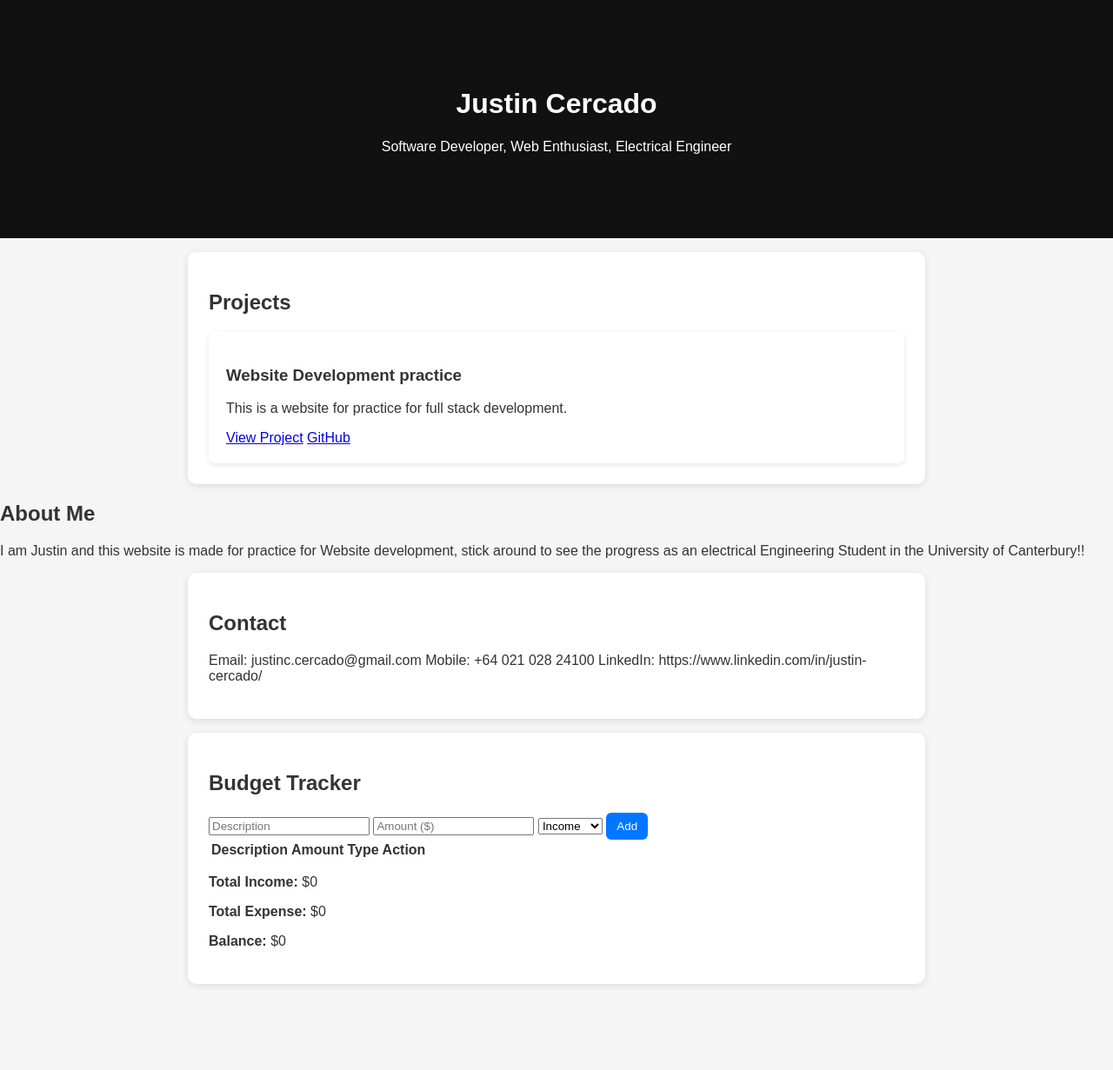
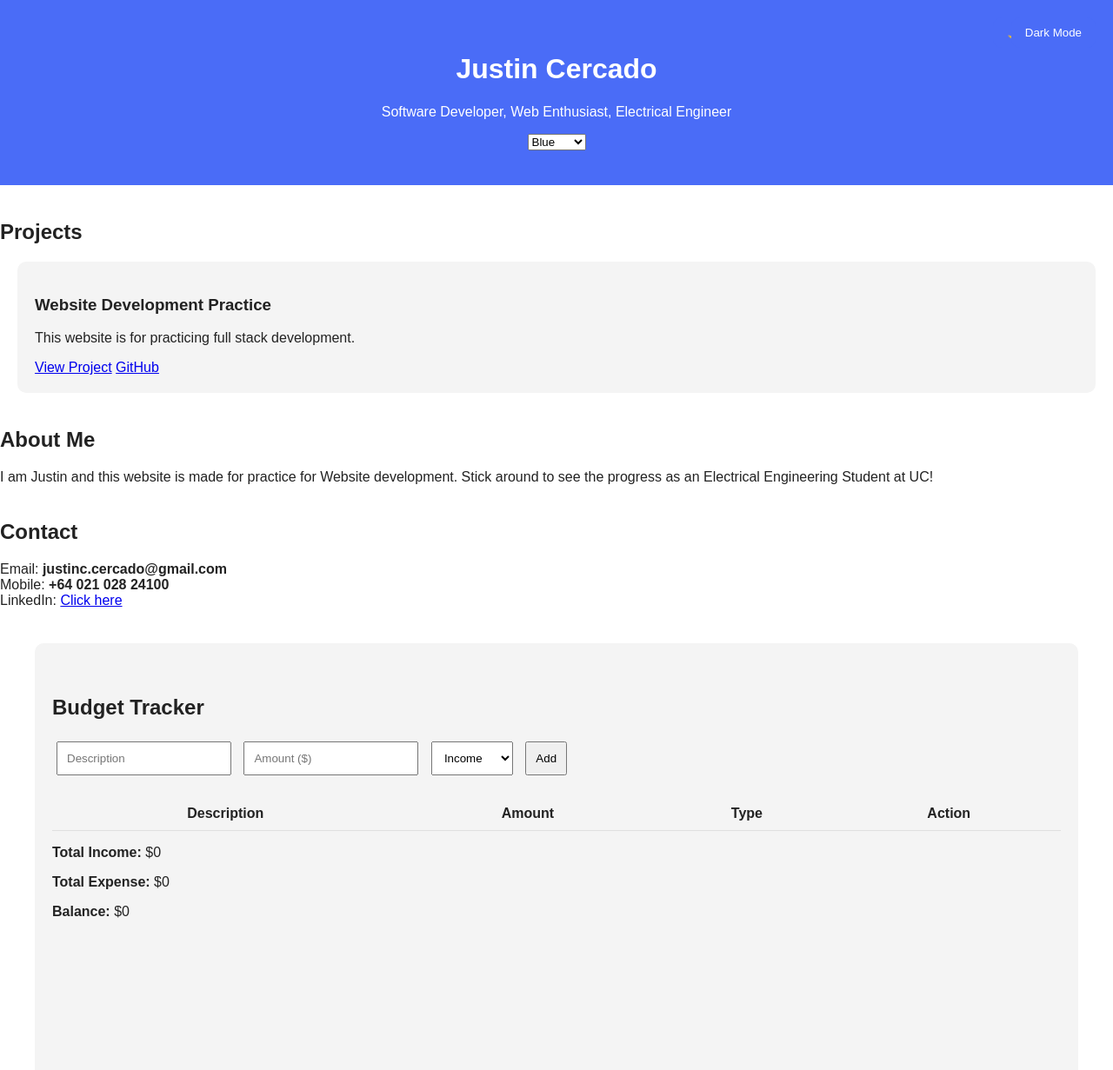
Before and after one commit to Boratching47/Portfolio-Web-Dev-Stats-Budgeting-Sheet, a plain HTML site: page index.html in a window 1280 px wide. Shown: the whole page at 87% size. Before the commit the page ends 1148 px from the top, so only its background shows below. Drawn offline with nearby package versions, Linux system fonts and the light colour scheme.

Commit message:
Updated HTML layout, added dark mode, theme selector, annimations ETC

```diff
--- a/index.html
+++ b/index.html
@@ -4,39 +4,59 @@
     <meta charset="UTF-8">
     <title>Justin Cercado | Portfolio</title>
     <link rel="stylesheet" href="styles.css">
+
+    <!-- Chart.js CDN -->
+    <script src="https://cdn.jsdelivr.net/npm/chart.js"></script>
 </head>
 <body>
 
 <header>
     <h1>Justin Cercado</h1>
     <p>Software Developer, Web Enthusiast, Electrical Engineer</p>
+
+    <!-- 🔵 Dark Mode + Theme Selector -->
+    <div class="theme-controls">
+        <button id="dark-toggle">🌙 Dark Mode</button>
+
+        <select id="theme-select">
+            <option value="#0077ff">Blue</option>
+            <option value="#ff5757">Red</option>
+            <option value="#4caf50">Green</option>
+            <option value="#8e44ad">Purple</option>
+            <option value="#ff9900">Orange</option>
+        </select>
+    </div>
 </header>
 
 <section id="projects">
     <h2>Projects</h2>
+
     <div class="project-card">
-            <h3>Website Development practice</h3>
-            <p>This is a website for practice for full stack development.</p>
+        <h3>Website Development Practice</h3>
+        <p>This website is for practicing full stack development.</p>
         <a href="#" target="_blank">View Project</a>
         <a href="#" target="_blank">GitHub</a>
     </div>
 </section>
 
-    </section id="about">
+<section id="about">
     <h2>About Me</h2>
-        <p>I am Justin and this website is made for practice for Website development, stick around to see the progress as an electrical Engineering Student in the University of Canterbury!!</p>
+    <p>I am Justin and this website is made for practice for Website development. Stick around to see the progress as an Electrical Engineering Student at UC!</p>
 </section>
 
 <section id="contact">
     <h2>Contact</h2>
-        <p>Email: justinc.cercado@gmail.com
-            Mobile: +64 021 028 24100
-            LinkedIn: https://www.linkedin.com/in/justin-cercado/
+    <p>
+        Email: <strong>justinc.cercado@gmail.com</strong><br>
+        Mobile: <strong>+64 021 028 24100</strong><br>
+        LinkedIn:
+        <a href="https://www.linkedin.com/in/justin-cercado/" target="_blank">Click here</a>
     </p>
 </section>
 
 <section id="budget">
     <h2>Budget Tracker</h2>
+
     <form id="budget-form">
         <input type="text" id="description" placeholder="Description" required>
         <input type="number" id="amount" placeholder="Amount ($)" required>
@@ -64,9 +84,16 @@
         <p><strong>Total Expense:</strong> $<span id="total-expense">0</span></p>
         <p><strong>Balance:</strong> $<span id="balance">0</span></p>
     </div>
+
+    <!-- 📊 Charts -->
+    <div class="charts">
+        <canvas id="pieChart"></canvas>
+        <canvas id="barChart"></canvas>
+    </div>
 </section>
 
-
+<!-- JS Logic -->
+<script src="script.js"></script>
 
 </body>
 </html>
--- a/script.js
+++ b/script.js
@@ -0,0 +1,124 @@
+// ---------- DARK MODE ----------
+const toggleBtn = document.createElement("button");
+toggleBtn.id = "dark-toggle";
+toggleBtn.textContent = "Dark Mode";
+document.body.appendChild(toggleBtn);
+
+toggleBtn.addEventListener("click", () => {
+  document.body.classList.toggle("dark");
+  toggleBtn.textContent =
+    document.body.classList.contains("dark") ? "Light Mode" : "Dark Mode";
+});
+
+// ---------- BUDGET SYSTEM ----------
+let entries = [];
+
+const form = document.getElementById("budget-form");
+const tableBody = document.querySelector("#budget-table tbody");
+
+const totalIncomeEl = document.getElementById("total-income");
+const totalExpenseEl = document.getElementById("total-expense");
+const balanceEl = document.getElementById("balance");
+
+// CHART ELEMENTS
+let incomeExpenseChart, pieChart;
+
+// ---------- ADD ENTRY ----------
+form.addEventListener("submit", (e) => {
+  e.preventDefault();
+
+  const desc = document.getElementById("description").value;
+  const amount = parseFloat(document.getElementById("amount").value);
+  const type = document.getElementById("type").value;
+
+  entries.push({ desc, amount, type });
+
+  updateTable();
+  updateSummary();
+  updateCharts();
+
+  form.reset();
+});
+
+// ---------- TABLE RENDER ----------
+function updateTable() {
+  tableBody.innerHTML = "";
+
+  entries.forEach((entry, index) => {
+    const row = document.createElement("tr");
+
+    row.innerHTML = `
+      <td>${entry.desc}</td>
+      <td>$${entry.amount}</td>
+      <td style="color:${entry.type === "income" ? "var(--income)" : "var(--expense)"}">
+        ${entry.type}
+      </td>
+      <td><button onclick="deleteEntry(${index})">Delete</button></td>
+    `;
+
+    tableBody.appendChild(row);
+  });
+}
+
+function deleteEntry(i) {
+  entries.splice(i, 1);
+  updateTable();
+  updateSummary();
+  updateCharts();
+}
+
+// ---------- SUMMARY ----------
+function updateSummary() {
+  const income = entries.filter(e => e.type === "income")
+                        .reduce((sum, e) => sum + e.amount, 0);
+
+  const expense = entries.filter(e => e.type === "expense")
+                         .reduce((sum, e) => sum + e.amount, 0);
+
+  totalIncomeEl.textContent = income;
+  totalExpenseEl.textContent = expense;
+  balanceEl.textContent = income - expense;
+}
+
+// ---------- CHARTS ----------
+function updateCharts() {
+  const income = entries.filter(e => e.type === "income")
+                        .reduce((sum, e) => sum + e.amount, 0);
+  const expense = entries.filter(e => e.type === "expense")
+                         .reduce((sum, e) => sum + e.amount, 0);
+
+  // PIE CHART
+  if (pieChart) pieChart.destroy();
+
+  pieChart = new Chart(document.getElementById("pie-chart"), {
+    type: "pie",
+    data: {
+      labels: ["Income", "Expense"],
+      datasets: [{
+        data: [income, expense],
+        backgroundColor: ["#2ecc71", "#e74c3c"],
+      }]
+    },
+    options: {
+      animation: { animateScale: true, animateRotate: true },
+    }
+  });
+
+  // BAR CHART
+  if (incomeExpenseChart) incomeExpenseChart.destroy();
+
+  incomeExpenseChart = new Chart(document.getElementById("bar-chart"), {
+    type: "bar",
+    data: {
+      labels: ["Income", "Expense"],
+      datasets: [{
+        data: [income, expense],
+        backgroundColor: ["#2ecc71", "#e74c3c"],
+      }]
+    },
+    options: {
+      responsive: true,
+      animation: { duration: 700, easing: "easeOutCubic" }
+    }
+  });
+}
--- a/styles.css
+++ b/styles.css
@@ -1,58 +1,114 @@
+/* ---------- THEME VARIABLES ---------- */
+:root {
+  --bg: #ffffff;
+  --text: #222;
+  --card: #f4f4f4;
+  --accent: #4a6cf7;
+  --income: #2ecc71;
+  --expense: #e74c3c;
+}
+
+/* DARK MODE */
+.dark {
+  --bg: #0f0f0f;
+  --text: #eaeaea;
+  --card: #1a1a1a;
+  --accent: #7ab2ff;
+}
+
+/* ---------- GLOBAL ---------- */
 body {
-    font-family:'Franklin Gothic Medium', 'Arial Narrow', Arial, sans-serif;
-    margin: 0;
-    padding: 0;
-    background: #f8f8f8;
-    color:#333
+  background: var(--bg);
+  color: var(--text);
+  font-family: Arial, sans-serif;
+  margin: 0;
+  padding: 0;
+  transition: background 0.3s, color 0.3s;
 }
 
 header {
-    text-align: center;
-    padding: 80px 20px;
-    background: #111;
-    color: white;
+  text-align: center;
+  padding: 40px;
+  background: var(--accent);
+  color: #fff;
 }
 
-section {
-  max-width: 800px;
-  margin: auto;
-  padding: 40px 20px;
+h2 {
+  margin-top: 40px;
 }
 
-.project-card {
-  background: white;
-  padding: 20px;
-  border-radius: 8px;
-  margin-top: 20px;
-  box-shadow: 0 2px 6px rgba(0,0,0,0.1);
-}
-
-body {
-  font-family: 'Poppins', sans-serif;
-  background-color: #f5f5f5;
-  color: #333;
-  margin: 0;
-  padding: 0;
-}
-
-section {
-  background: white;
-  margin: 1em auto;
-  padding: 1.5em;
-  border-radius: 10px;
-  max-width: 800px;
-  box-shadow: 0 2px 8px rgba(0,0,0,0.1);
-}
-
-button {
-  background-color: #0077ff;
+/* ---------- TOGGLE BUTTON ---------- */
+#dark-toggle {
+  position: fixed;
+  top: 20px;
+  right: 20px;
+  background: var(--accent);
   color: white;
   border: none;
-  border-radius: 6px;
-  padding: 8px 12px;
+  padding: 10px 16px;
+  border-radius: 10px;
   cursor: pointer;
 }
 
-button:hover {
-  background-color: #005fcc;
+/* ---------- PROJECT CARD ---------- */
+.project-card {
+  background: var(--card);
+  margin: 20px;
+  padding: 20px;
+  border-radius: 10px;
+  transition: transform 0.2s;
 }
+
+.project-card:hover {
+  transform: scale(1.03);
+}
+
+/* ---------- BUDGET TRACKER ---------- */
+#budget {
+  margin: 40px;
+  background: var(--card);
+  padding: 20px;
+  border-radius: 10px;
+}
+
+#budget-form input,
+#budget-form select,
+#budget-form button {
+  padding: 10px;
+  margin: 5px;
+}
+
+/* ---------- TABLE ---------- */
+table {
+  width: 100%;
+  border-collapse: collapse;
+  margin-top: 20px;
+}
+
+th, td {
+  padding: 10px;
+  border-bottom: 1px solid #5552;
+}
+
+/* ---------- CHARTS ---------- */
+#charts {
+  display: flex;
+  flex-wrap: wrap;
+  gap: 30px;
+  margin-top: 30px;
+}
+
+.chart-box {
+  background: var(--card);
+  padding: 20px;
+  border-radius: 15px;
+  width: 45%;
+  min-width: 300px;
+  animation: fadeIn 0.7s ease;
+}
+
+/* Fade animation */
+@keyframes fadeIn {
+  from { opacity: 0; transform: translateY(10px); }
+  to { opacity: 1; transform: translateY(0); }
+}
```
Lines whose indentation alone changed are shown as unchanged.
